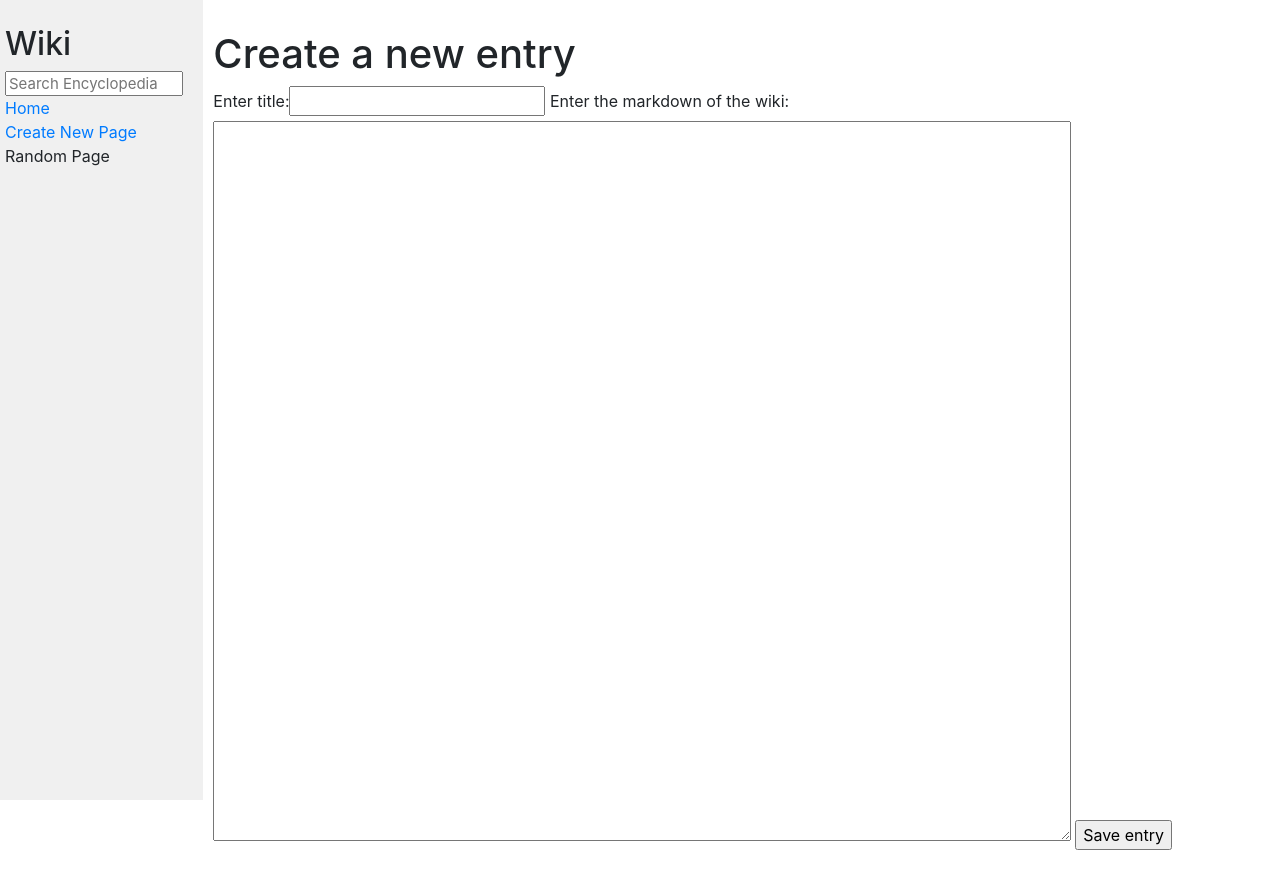
After one commit to jacopo-derrico/web50, a Django app: template wiki/encyclopedia/templates/encyclopedia/new.html in a window 1280 px wide. The commit adds this page. Run offline with Django 3.2, Linux system fonts and the light colour scheme; the template is opened without the code that fills it: values that come from a table or form of the project are taken from there, others are empty; some libraries are stand-ins or nearby versions.

Commit message:
feat: form to create new entry saved locally in .md file

```diff
--- a/wiki/encyclopedia/templates/encyclopedia/layout.html
+++ b/wiki/encyclopedia/templates/encyclopedia/layout.html
@@ -20,7 +20,7 @@
                     <a href="{% url 'index' %}">Home</a>
                 </div>
                 <div>
-                    Create New Page
+                    <a href="{% url 'new-entry' %}">Create New Page</a>
                 </div>
                 <div>
                     Random Page
--- /dev/null
+++ b/wiki/encyclopedia/templates/encyclopedia/new.html
@@ -0,0 +1,15 @@
+{% extends "encyclopedia/layout.html" %}
+
+{% block title %}
+    Create new entry
+{% endblock %}
+
+{% block body %}
+    <h1>Create a new entry</h1>
+    <form action="{% url 'new-entry' %}" method="post">
+        {% csrf_token %}
+        {{ form }}
+        <input type="submit" value="Save entry">
+    </form>
+    <p>{{ error }}</p>
+{% endblock %}
--- a/wiki/encyclopedia/urls.py
+++ b/wiki/encyclopedia/urls.py
@@ -5,5 +5,6 @@ from . import views
 urlpatterns = [
     path("", views.index, name="index"),
     path("search", views.search, name="search"),
+    path("new-entry", views.new, name="new-entry"),
     path("<str:title>", views.entry, name="entry"),
 ]
--- a/wiki/encyclopedia/views.py
+++ b/wiki/encyclopedia/views.py
@@ -1,4 +1,5 @@
 from django.shortcuts import render, redirect
+from django import forms
 
 from . import util
 from markdown2 import Markdown
@@ -9,6 +10,9 @@ def toHTML(file):
     return markdowner.convert(file)
 
 # new entry form
+class NewEntryForm(forms.Form):
+    new_title = forms.CharField(label="Enter title", max_length=50)
+    new_markdown = forms.CharField(label="Enter the markdown of the wiki", widget=forms.Textarea)
 
 def index(request):
     return render(request, "encyclopedia/index.html", {
@@ -39,7 +43,30 @@ def search(request):
     })
 
 def new(request):
-    return render(request, "encyclopedia/new.html", {
-            "results": matching_entries,
-            "query" : query
-    })
+    if request.method == 'POST':
+        form = NewEntryForm(request.POST)
+        all_entries = util.list_entries()
+
+        if form.is_valid():
+            title = form.cleaned_data["new_title"]
+            markdown = form.cleaned_data["new_markdown"]
+
+            for r in all_entries:
+                if r.lower() == title:
+                    error = "Entry title already existing"
+                    return render(request, "encyclopedia/new.html", {
+                        "form": form,
+                        "error": error
+                    })
+
+            util.save_entry(title, markdown)
+
+            new_entry = util.get_entry(title)
+            return render(request, "encyclopedia/entry.html", {
+                "title": title,
+                "text": toHTML(new_entry)
+            })
+    else:
+        return render(request, "encyclopedia/new.html", {
+            "form": NewEntryForm
+        })
```
